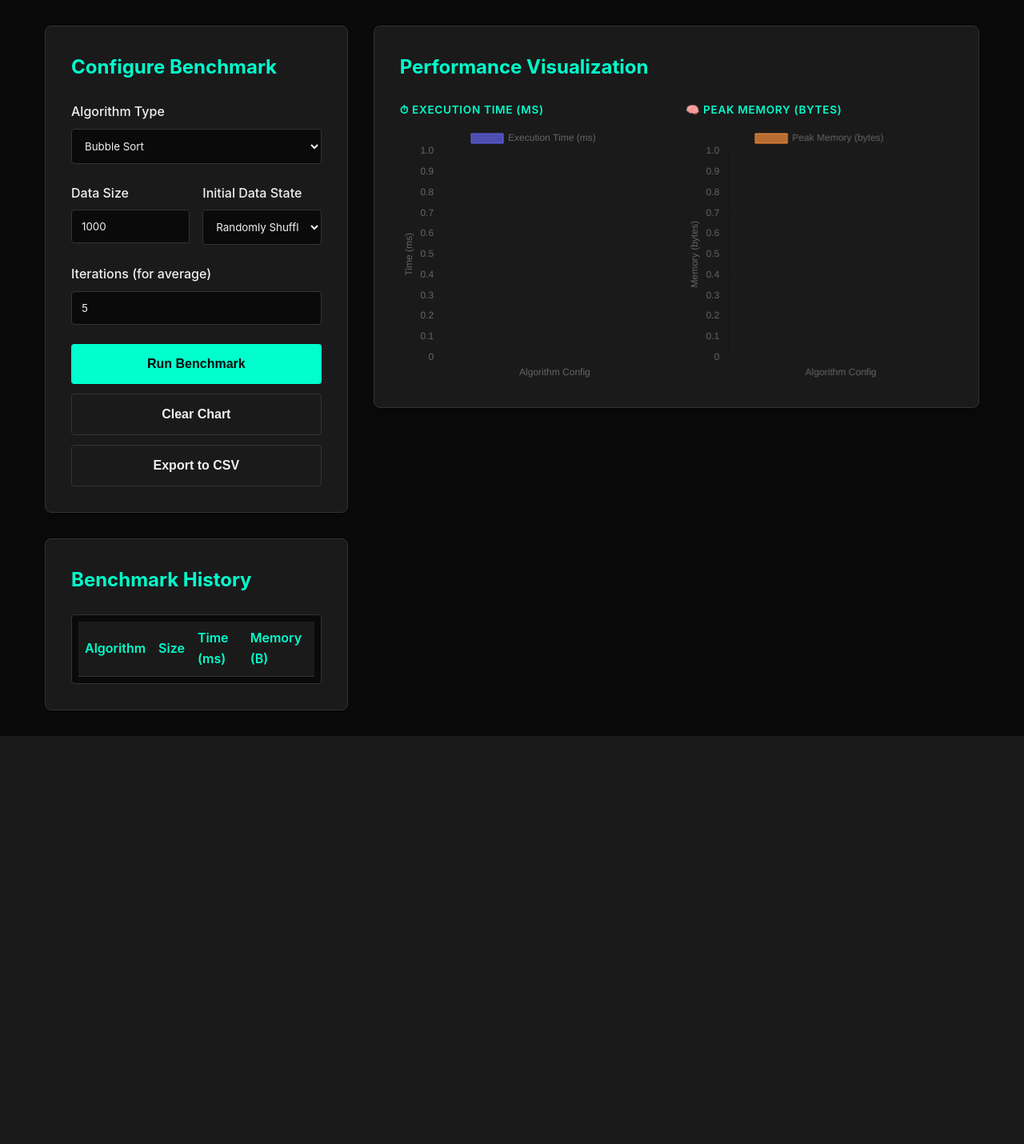
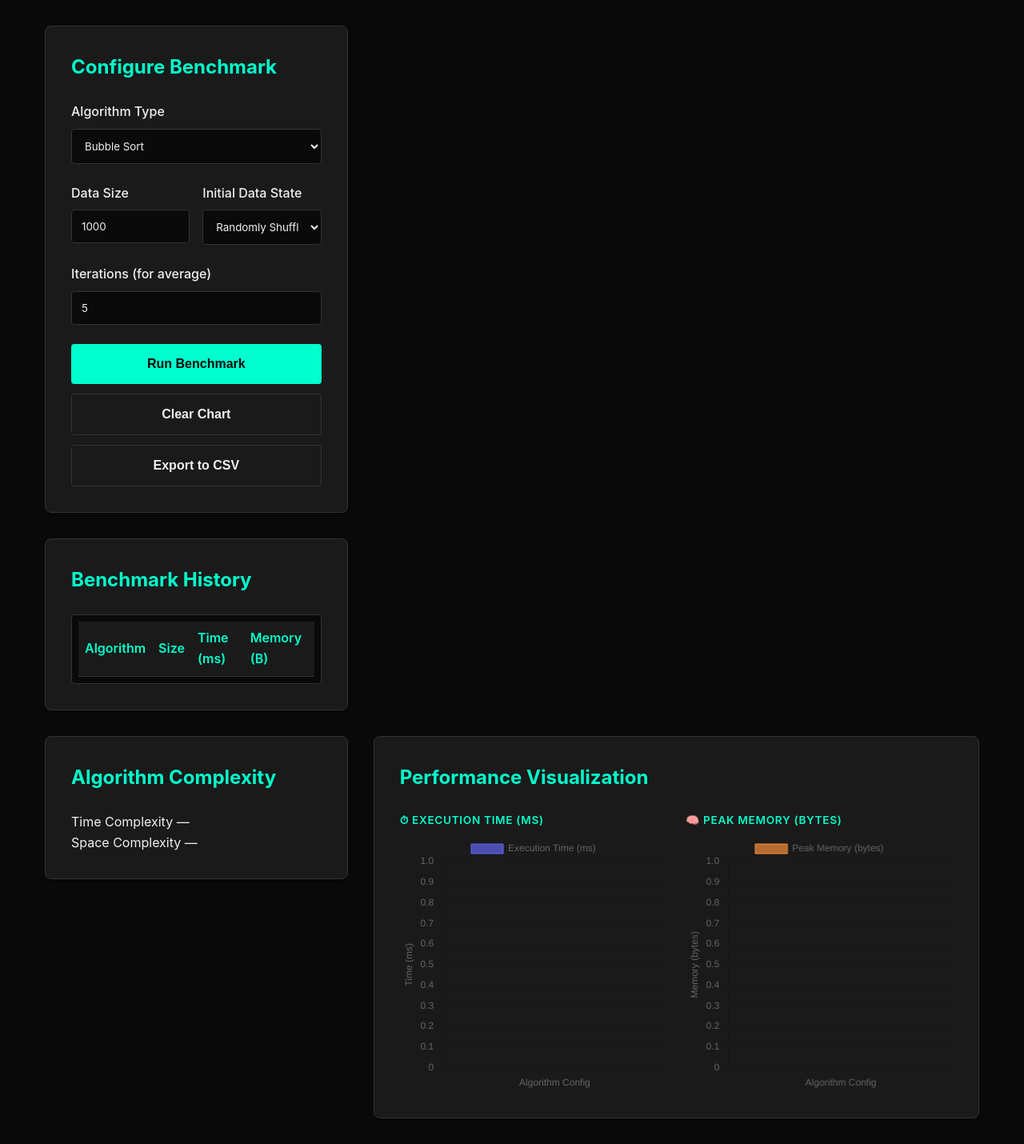
Before and after one commit to s4meer-dev/CFAI-Project, a Flask app: page / in a window 1280 px wide. Shown: the part 150-1580 px from the top of the page at 80% size. Before the commit the page ends 1070 px from the top, so only its background shows below. Run offline with Flask 3, Linux system fonts and the light colour scheme; lists and menus that the app fills with data are empty.

Commit message:
feat(html): add complexity info panel below benchmark history

```diff
--- a/templates/index.html
+++ b/templates/index.html
@@ -84,6 +84,22 @@
             </div>
         </section>
 
+        <section class="controls-section" style="grid-column: 1;">
+            <div class="card" id="complexity-info">
+                <h2>Algorithm Complexity</h2>
+                <div class="complexity-info-row">
+                    <div>
+                        <span class="complexity-label">Time Complexity</span>
+                        <span class="complexity-badge" id="time-complexity-badge">—</span>
+                    </div>
+                    <div>
+                        <span class="complexity-label">Space Complexity</span>
+                        <span class="complexity-badge" id="space-complexity-badge">—</span>
+                    </div>
+                </div>
+            </div>
+        </section>
+
         <section class="visualization-section">
             <div class="card">
                 <h2>Performance Visualization</h2>
```
